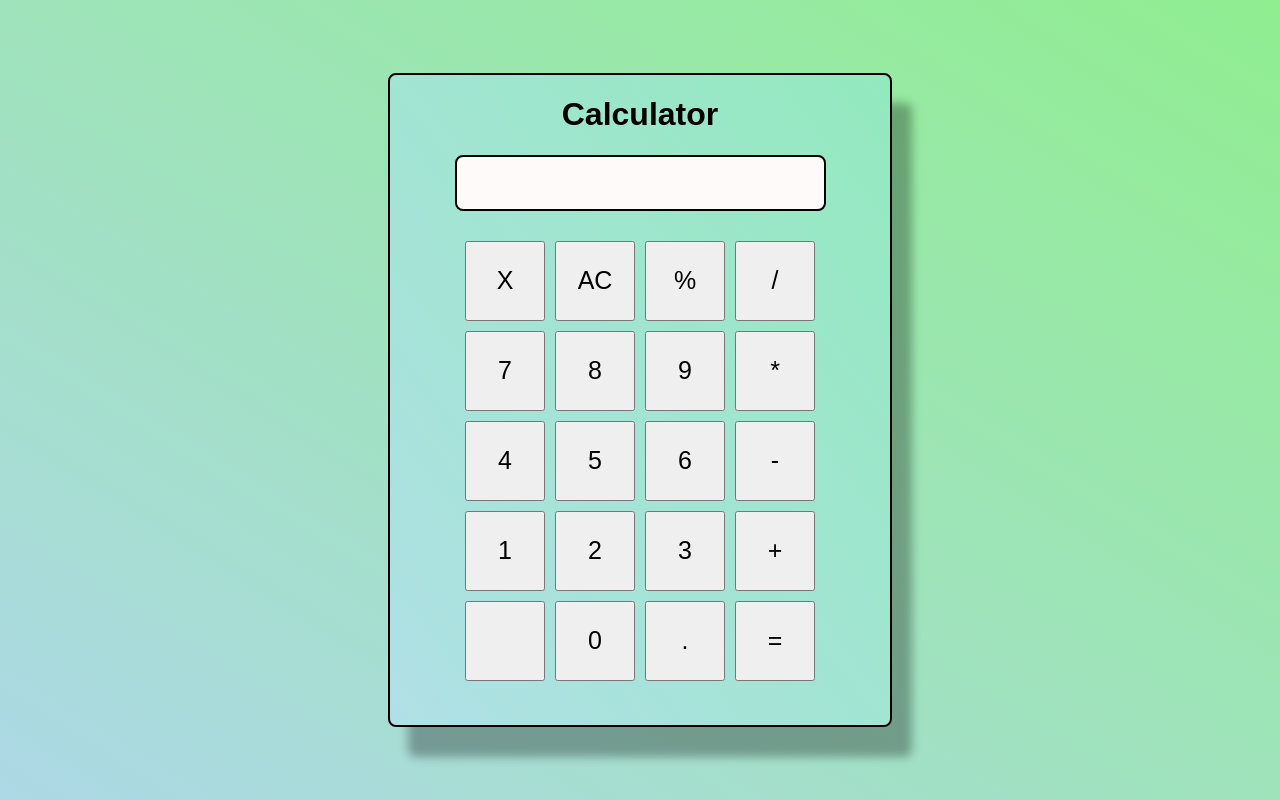
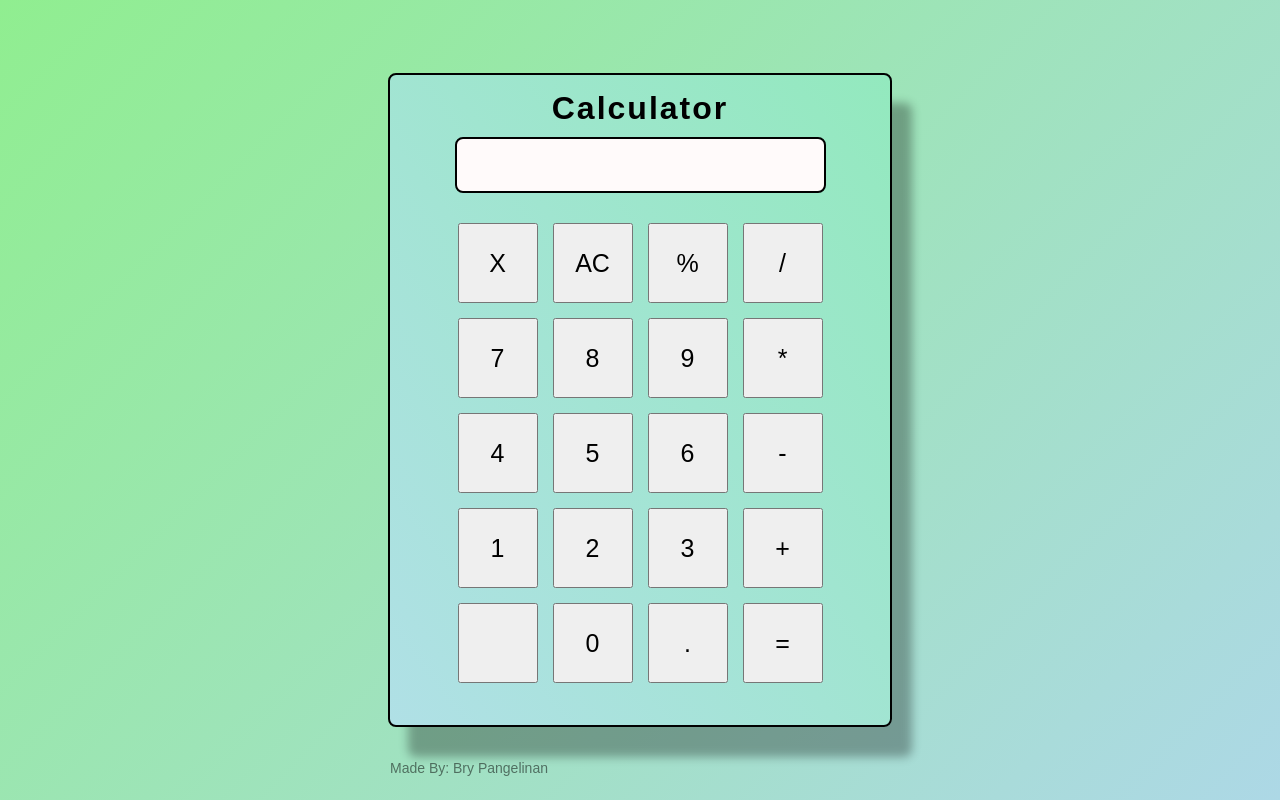
Before and after one commit to rlybrxy/rlybrxy.github.io, a plain HTML site: page index.html in a window 1280 px wide. Drawn offline with Linux system fonts and the light colour scheme.

Commit message:
add some stuff to css and addeed a foot note at the bottom

```diff
--- a/index.html
+++ b/index.html
@@ -7,7 +7,7 @@
  </head>
  <body>
    <div class = "calculator">
-       <h1 class = ""> Calculator</h1>
+       <h1>Calculator</h1>
        <input class = "display" readonly></input>
 
        <div class = "buttons">
@@ -32,8 +32,8 @@
            <button class = "decimal">.</button>
            <button id = "equal">=</button>
        </div>
+       <p class = "footer">Made By: Bry Pangelinan</p>
    </div>
-
    <script src="script.js"></script>
  </body>
 </html>
--- a/style.css
+++ b/style.css
@@ -4,8 +4,8 @@ body {
     align-items: center;
     height: 100vh;
     margin: 0;
-    font-family: sans-serif;
-    background: linear-gradient(to left bottom, lightgreen, lightblue);
+    font-family: Arial, sans-serif;
+    background: linear-gradient(135deg, lightgreen, lightblue);
 }
 
 .calculator {
@@ -19,6 +19,13 @@ body {
     background: linear-gradient(to left bottom, #93E9BE, #B0E0E6);
 }
 
+.calculator h1{
+    font-size: 32px;
+    margin-top: 15px;
+    margin-bottom: 10px;
+    color: black;
+    letter-spacing: 2px;
+}
 .display {
     width: 350px;
     height: 50px;
@@ -39,7 +46,8 @@ body {
     display: grid;
     padding-top: 20px;
     grid-template-columns: repeat(4, 1fr);
-    gap: 10px;
+    gap: 15px;
+    justify-items: center;
 }
 
 button {
@@ -47,3 +55,11 @@ button {
     font-size: 25px;
     width: 80px;
 }
+
+.footer{
+    opacity: 0.5;
+    position: absolute;
+    bottom: 10px;
+    font-size: 14px;
+    color: black;
+}
```
